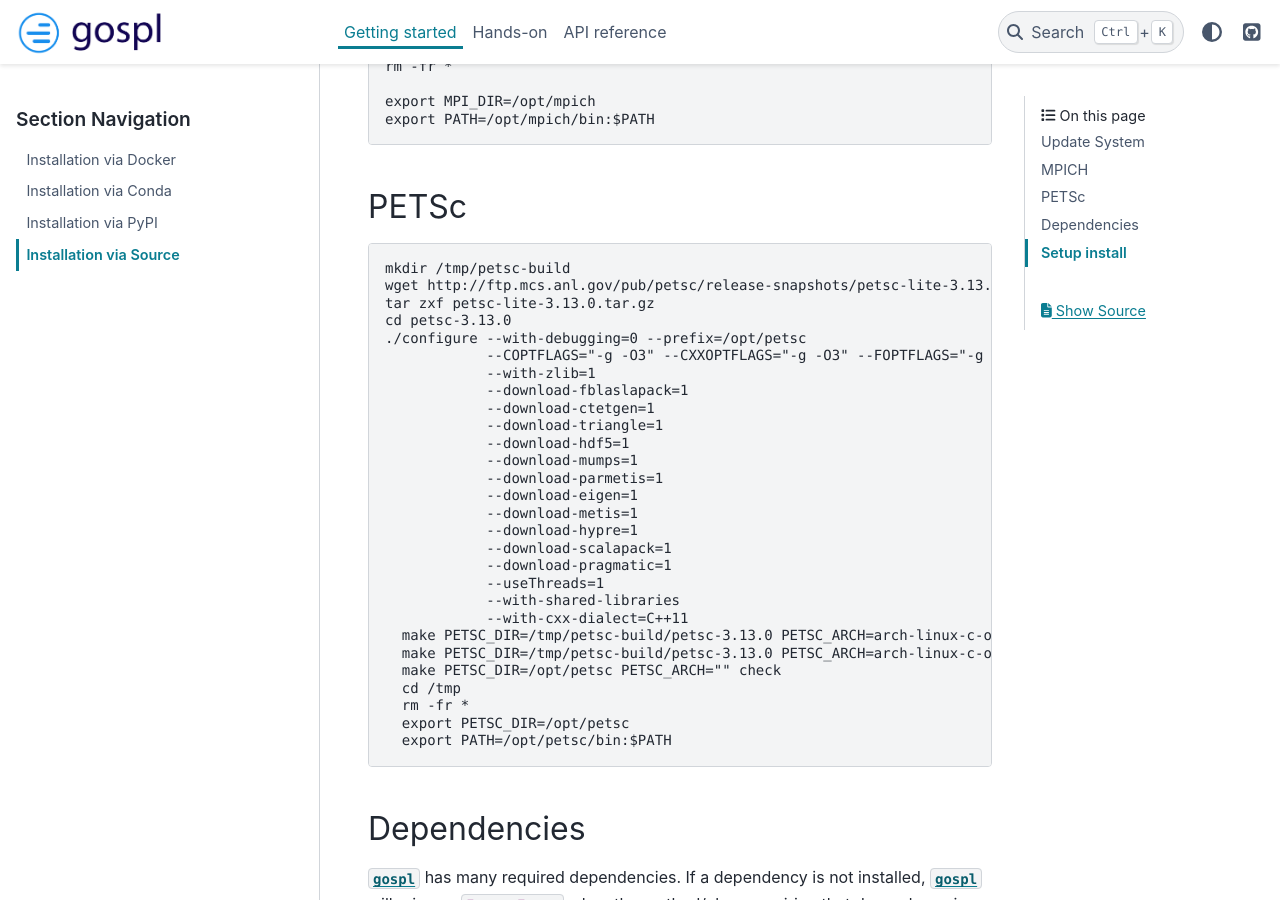
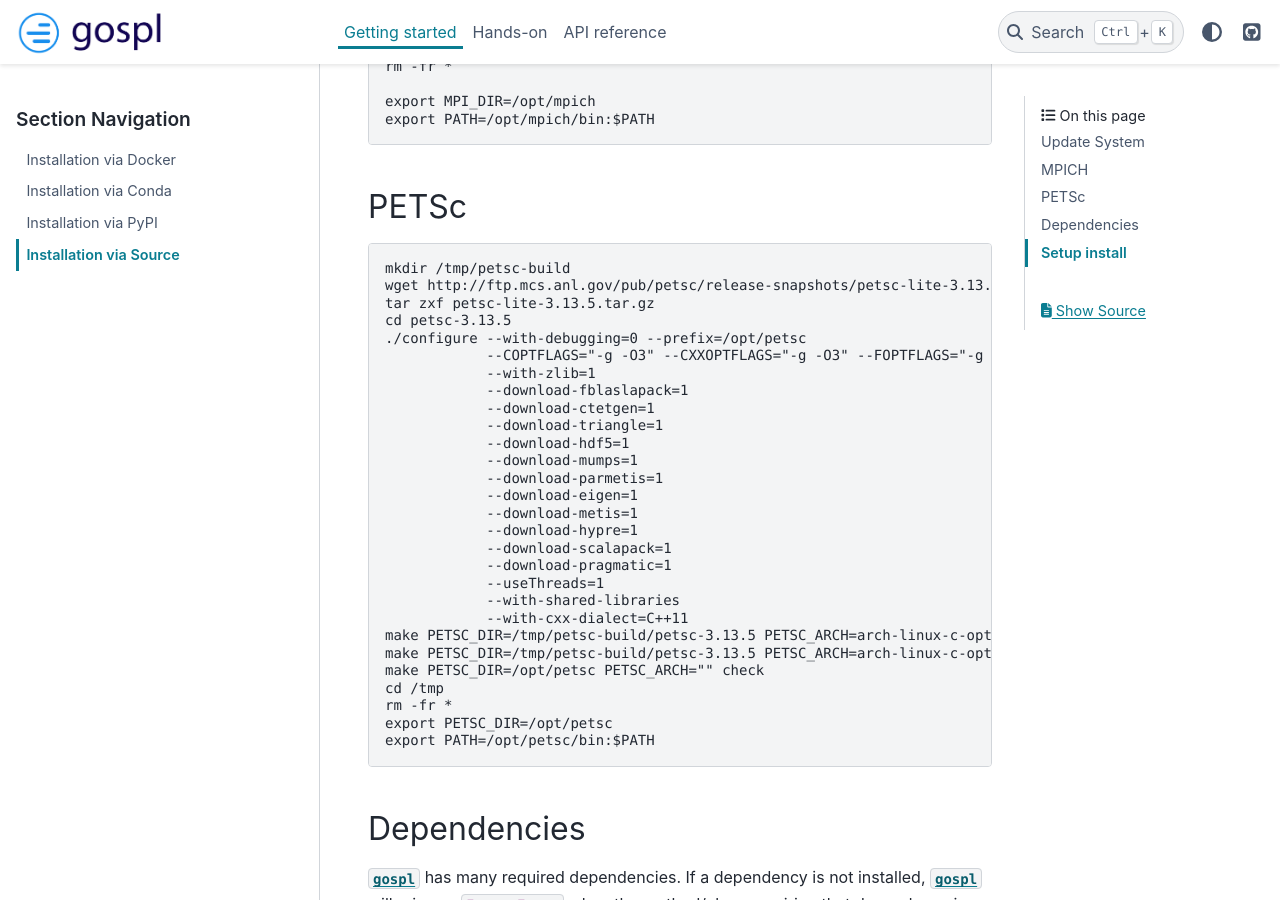
Before and after one commit to Geodels/gospl, a Sphinx documentation site: the page built from docs/getting_started/installSrc.rst, in a window 1280 px wide and 900 px high, scrolled down 857 px. Built offline with Sphinx 7.4.7 and the PyData theme 0.15.4, drawn with Linux system fonts in a browser that asks for light colours.

Commit message:
Update installSrc.rst

```diff
--- a/docs/getting_started/installSrc.rst
+++ b/docs/getting_started/installSrc.rst
@@ -45,9 +45,9 @@ PETSc
 ::
 
       mkdir /tmp/petsc-build
-      wget http://ftp.mcs.anl.gov/pub/petsc/release-snapshots/petsc-lite-3.13.0.tar.gz
-      tar zxf petsc-lite-3.13.0.tar.gz
-      cd petsc-3.13.0
+      wget http://ftp.mcs.anl.gov/pub/petsc/release-snapshots/petsc-lite-3.13.5.tar.gz
+      tar zxf petsc-lite-3.13.5.tar.gz
+      cd petsc-3.13.5
       ./configure --with-debugging=0 --prefix=/opt/petsc
                   --COPTFLAGS="-g -O3" --CXXOPTFLAGS="-g -O3" --FOPTFLAGS="-g -O3"
                   --with-zlib=1
@@ -65,13 +65,13 @@ PETSc
                   --useThreads=1
                   --with-shared-libraries
                   --with-cxx-dialect=C++11
-        make PETSC_DIR=/tmp/petsc-build/petsc-3.13.0 PETSC_ARCH=arch-linux-c-opt all
-        make PETSC_DIR=/tmp/petsc-build/petsc-3.13.0 PETSC_ARCH=arch-linux-c-opt install
-        make PETSC_DIR=/opt/petsc PETSC_ARCH="" check
-        cd /tmp
-        rm -fr *
-        export PETSC_DIR=/opt/petsc
-        export PATH=/opt/petsc/bin:$PATH
+      make PETSC_DIR=/tmp/petsc-build/petsc-3.13.5 PETSC_ARCH=arch-linux-c-opt all
+      make PETSC_DIR=/tmp/petsc-build/petsc-3.13.5 PETSC_ARCH=arch-linux-c-opt install
+      make PETSC_DIR=/opt/petsc PETSC_ARCH="" check
+      cd /tmp
+      rm -fr *
+      export PETSC_DIR=/opt/petsc
+      export PATH=/opt/petsc/bin:$PATH
 
 
 Dependencies
```
